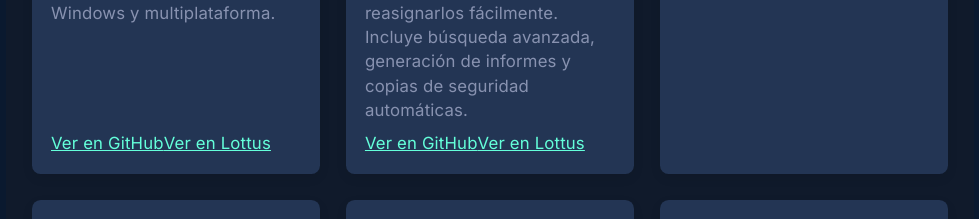
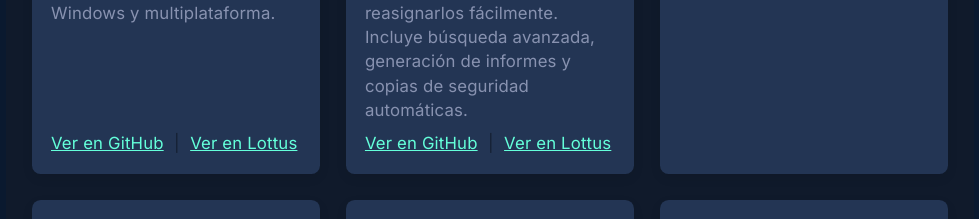
Before and after one commit to jopasma7/Portfolio, a website: page index.html in a window 1280 px wide. Shown: the part 3425-3644 px from the top of the page, without its empty margins (264-1243 px from the left). Drawn offline with Linux system fonts and the light colour scheme.

Commit message:
fix: separar enlaces GitHub y Lottus en tarjetas de proyectos
Co-Authored-By: Claude Sonnet 4.6 <noreply@anthropic.com>

```diff
--- a/index.html
+++ b/index.html
@@ -516,16 +516,18 @@
         <div class="bg-[#f1f5f9] dark:bg-[#233554] rounded-lg shadow-md p-3 max-w-xs flex-1 min-w-[220px] flex flex-col card-compact">
           <h4 id="personal1-title" class="font-bold text-[#003380] dark:text-[#64ffda] mb-1">Pétalo</h4>
           <p id="personal1-desc" class="text-[#64748b] dark:text-[#8892b0] text-sm mb-2">Aplicación de escritorio para la gestión integral de floristerías: control de ventas, inventario, proveedores, clientes y generación de reportes. Incluye panel de administración, dashboard visual y sistema de usuarios. Desarrollada con Electron y Node.js para entornos Windows y multiplataforma.</p>
-          <div class="flex gap-3 mt-auto flex-wrap">
+          <div style="display:flex;gap:0.6rem;flex-wrap:wrap;margin-top:auto;">
             <a id="personal1-link" href="https://github.com/jopasma7/Petalo" target="_blank" rel="noopener noreferrer" class="text-[#003380] dark:text-[#64ffda] hover:text-[#0a192f] dark:hover:text-white underline text-xs">Ver en GitHub</a>
+            <span style="opacity:0.4;">|</span>
             <a id="personal1-lottus-link" href="https://lottuscompany.com/petalo/" target="_blank" rel="noopener noreferrer" class="text-[#003380] dark:text-[#64ffda] hover:text-[#0a192f] dark:hover:text-white underline text-xs">Ver en Lottus</a>
           </div>
         </div>
         <div class="bg-[#f1f5f9] dark:bg-[#233554] rounded-lg shadow-md p-3 max-w-xs flex-1 min-w-[220px] flex flex-col card-compact">
           <h4 id="personal2-title" class="font-bold text-[#003380] dark:text-[#64ffda] mb-1">Memorix</h4>
           <p id="personal2-desc" class="text-[#64748b] dark:text-[#8892b0] text-sm mb-2">Sistema de gestión de cementerios que permite registrar ubicaciones, gestionar concesiones, administrar pagos y mantener un histórico de movimientos. La aplicación facilita saber dónde están enterradas las personas, qué espacios hay libres y poder venderlos o reasignarlos fácilmente. Incluye búsqueda avanzada, generación de informes y copias de seguridad automáticas.</p>
-          <div class="flex gap-3 mt-auto flex-wrap">
+          <div style="display:flex;gap:0.6rem;flex-wrap:wrap;margin-top:auto;">
             <a id="personal2-link" href="https://github.com/jopasma7/Memorix" target="_blank" rel="noopener noreferrer" class="text-[#003380] dark:text-[#64ffda] hover:text-[#0a192f] dark:hover:text-white underline text-xs">Ver en GitHub</a>
+            <span style="opacity:0.4;">|</span>
             <a id="personal2-lottus-link" href="https://lottuscompany.com/memorix/" target="_blank" rel="noopener noreferrer" class="text-[#003380] dark:text-[#64ffda] hover:text-[#0a192f] dark:hover:text-white underline text-xs">Ver en Lottus</a>
           </div>
         </div>
```
